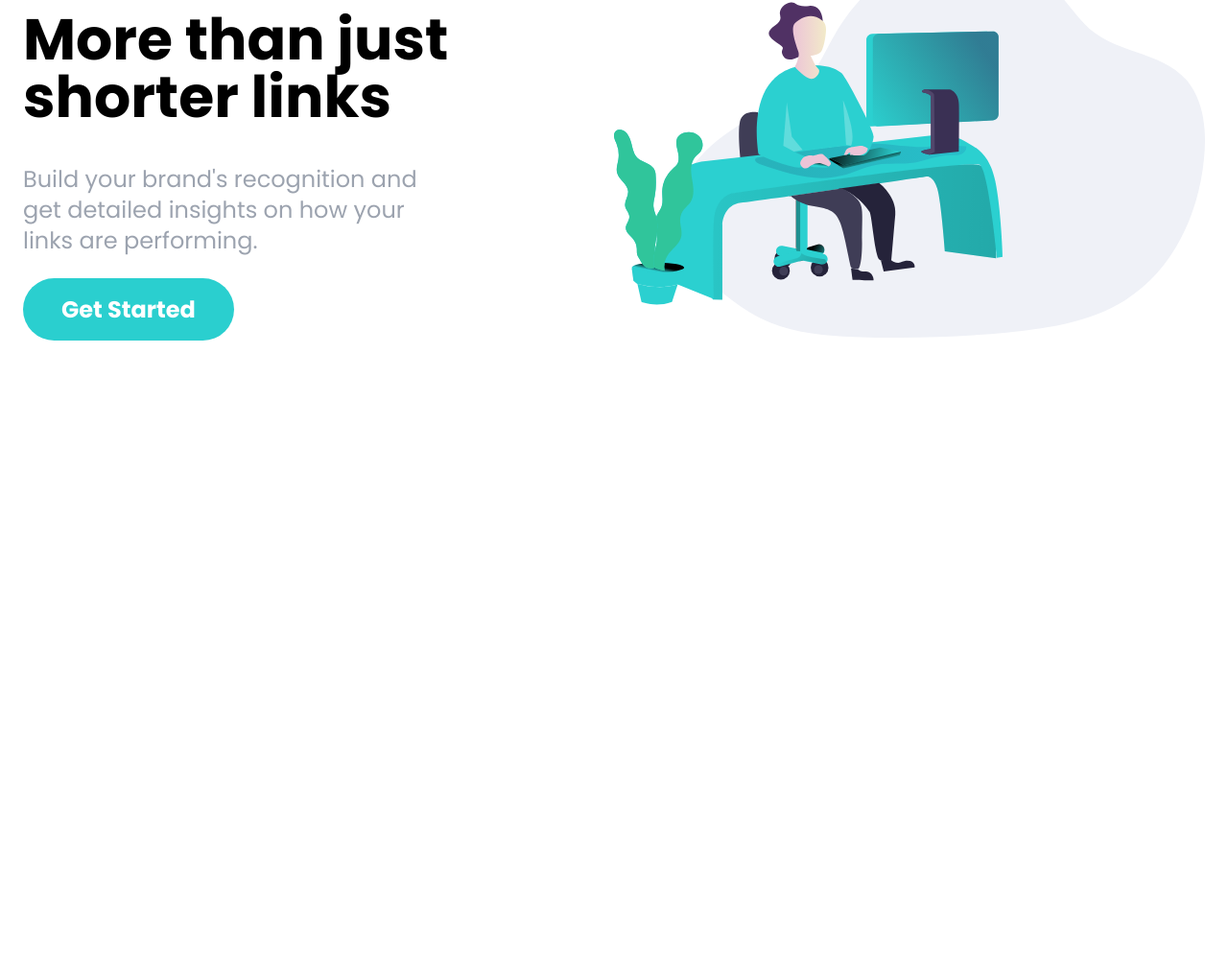
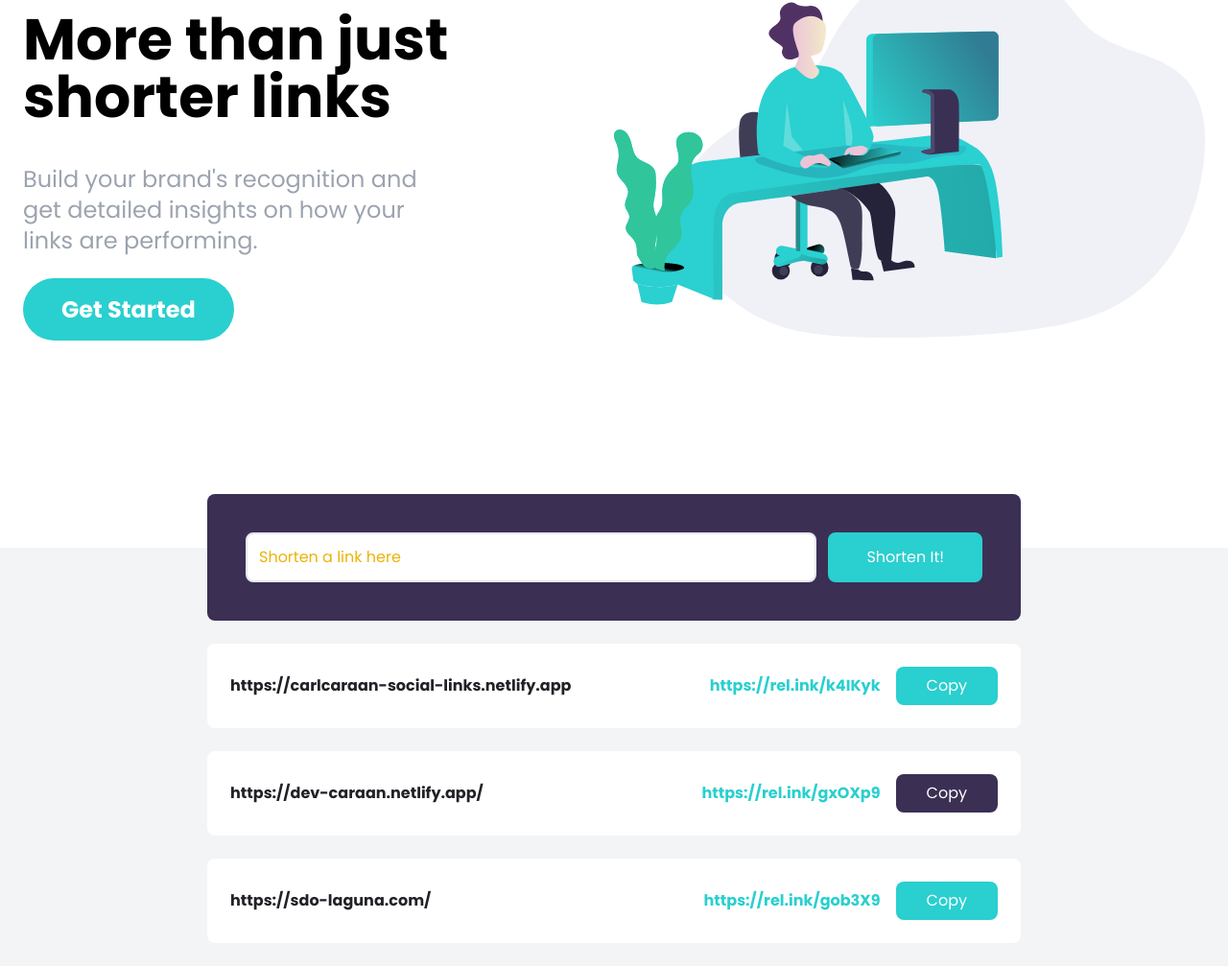
Before and after one commit to CarlCaraan/tailwind-project-03-shortly, a plain HTML site: page index.html in a window 1280 px wide. Shown: the part 173-1180 px from the top of the page at 96% size. Before the commit the page ends 800 px from the top, so only its background shows below. Drawn offline with nearby package versions, Linux system fonts and the light colour scheme; files that its build step writes are made by us from their sources.

Commit message:
11/30/22

```diff
--- a/index.html
+++ b/index.html
@@ -18,6 +18,12 @@
     <link href="https://fonts.googleapis.com/css2?family=Poppins:wght@400;500;700&display=swap" rel="stylesheet">
 
     <title>Shortly</title>
+
+    <style>
+        ::selection {
+            background-color: turquoise;
+        }
+    </style>
 </head>
 
 <body class="antialiased">
@@ -93,6 +99,81 @@
         <!-- End Hero Container -->
     </section>
     <!-- ========== End HeroSection ========== -->
+
+    <!-- ========== Start Shorten Section ========== -->
+    <section id="shorten" class="relative bg-gray-100">
+        <!-- Start Shorten Container -->
+        <div class="max-w-4xl mx-auto p-6 space-y-6">
+            <!-- Form -->
+            <form action="" id="link-form" class="relative flex flex-col w-full p-10 -mt-20 space-y-4 bg-darkViolet rounded-lg
+            md:flex-row md:space-y-0 md:space-x-3">
+                <input type="url" class="flex-1 p-3 border-2 rounded-lg placeholder-yellow-500 focus:outline-none"
+                    placeholder="Shorten a link here" id="link-input" required>
+
+                <button type="submit" class="px-10 py-3 text-white bg-cyan rounded-lg hover:bg-cyanLight focus:outline-none
+                md:py-2">
+                    Shorten It!
+                </button>
+            </form>
+
+            <!-- Link 1  -->
+            <div class="flex flex-col items-center justify-between w-full p-6 bg-white rounded-lg
+            md:flex-row">
+                <p class="font-bold text-center text-veryDarkViolet md:text-left">
+                    https://carlcaraan-social-links.netlify.app
+                </p>
+
+                <div class="flex flex-col items-center justify-end flex-1 space-x-4 space-y-2
+                md:flex-row md:space-y-0">
+                    <div class="font-bold text-cyan">
+                        https://rel.ink/k4IKyk
+                    </div>
+                    <button class="p-2 px-8 text-white bg-cyan rounded-lg hover:opacity-70 focus:outline-none">
+                        Copy
+                    </button>
+                </div>
+            </div>
+
+            <!-- Link 2  -->
+            <div class="flex flex-col items-center justify-between w-full p-6 bg-white rounded-lg
+            md:flex-row">
+                <p class="font-bold text-center text-veryDarkViolet md:text-left">
+                    https://dev-caraan.netlify.app/
+                </p>
+
+                <div class="flex flex-col items-center justify-end flex-1 space-x-4 space-y-2
+                md:flex-row md:space-y-0">
+                    <div class="font-bold text-cyan">
+                        https://rel.ink/gxOXp9
+                    </div>
+                    <button class="p-2 px-8 text-white bg-darkViolet rounded-lg hover:opacity-70 focus:outline-none">
+                        Copy
+                    </button>
+                </div>
+            </div>
+
+            <!-- Link 3  -->
+            <div class="flex flex-col items-center justify-between w-full p-6 bg-white rounded-lg
+            md:flex-row">
+                <p class="font-bold text-center text-veryDarkViolet md:text-left">
+                    https://sdo-laguna.com/
+                </p>
+
+                <div class="flex flex-col items-center justify-end flex-1 space-x-4 space-y-2
+                md:flex-row md:space-y-0">
+                    <div class="font-bold text-cyan">
+                        https://rel.ink/gob3X9
+                    </div>
+                    <button class="p-2 px-8 text-white bg-cyan rounded-lg hover:opacity-70 focus:outline-none">
+                        Copy
+                    </button>
+                </div>
+            </div>
+
+        </div>
+        <!-- End Shorten Container -->
+    </section>
+    <!-- ========== End Shorten Section ========== -->
 </body>
 
 </html>
```
